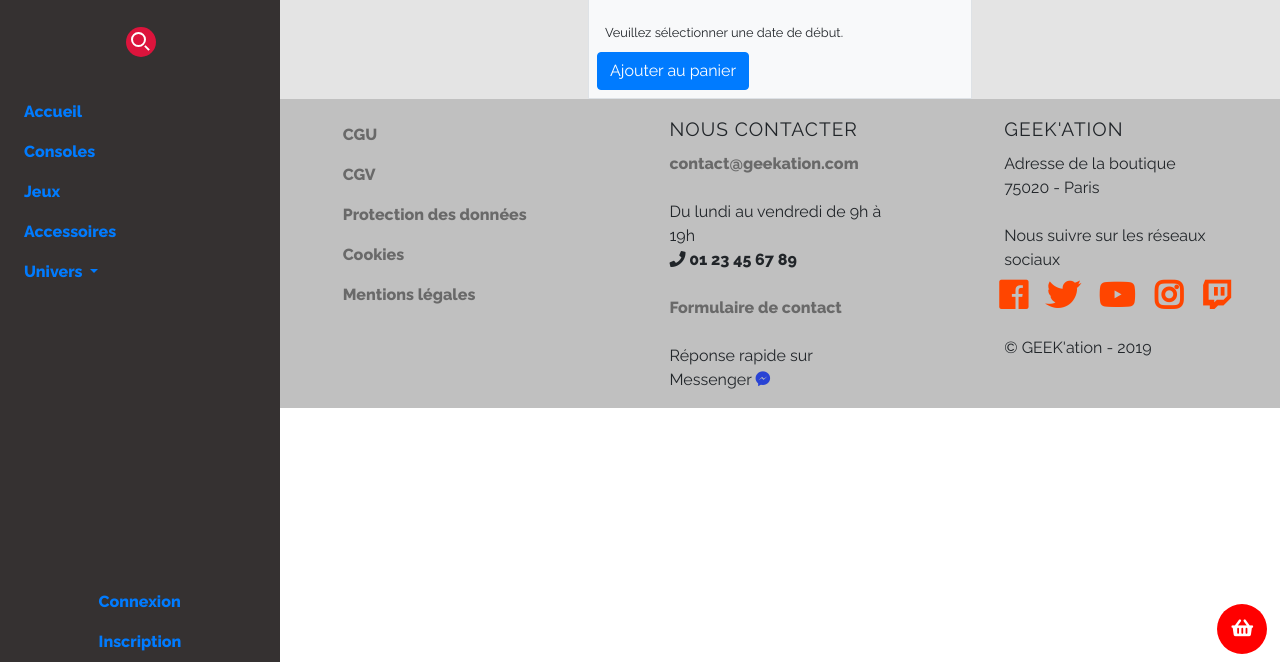
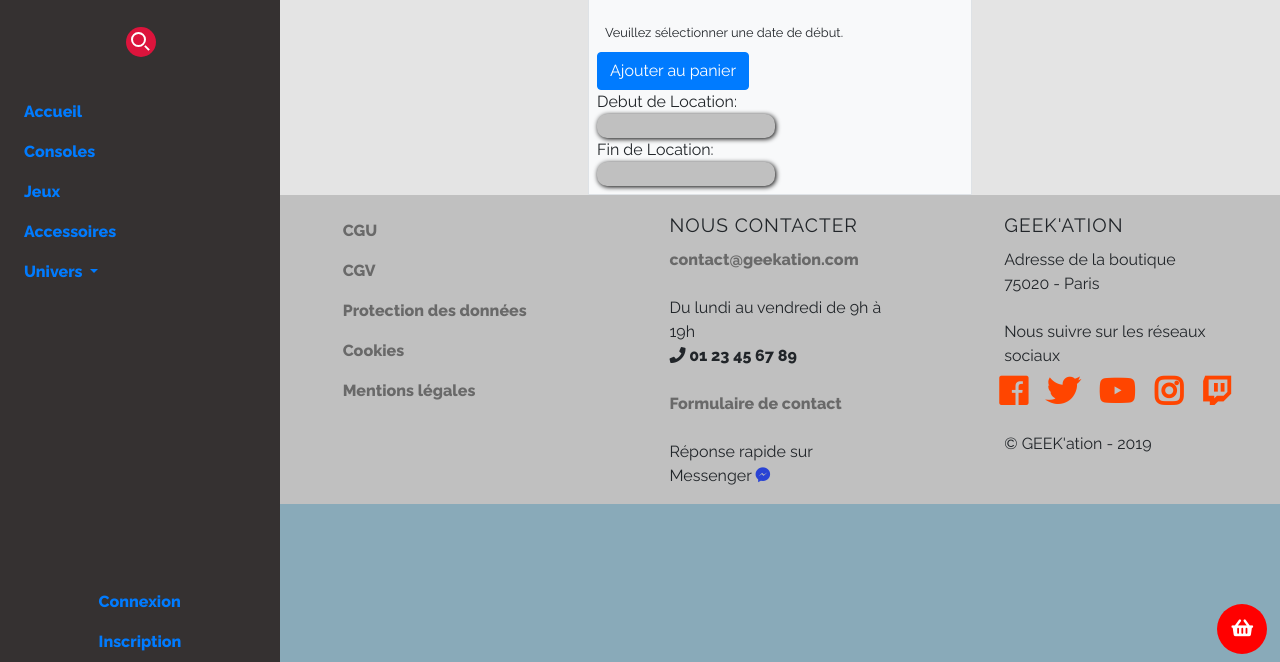
Before and after one commit to Ultrajet/geekation, a Symfony app: template templates/produit/show.html.twig in a window 1280 px wide. Shown: the part 138-800 px from the top of the page. Run offline with Twig, Linux system fonts and the light colour scheme; the template is opened without the code that fills it, so the values that code supplies are empty; some libraries are stand-ins or nearby versions.

Commit message:
Datepicker

```diff
--- a/DatePicker/Datepicker.css
+++ b/public/DatePicker/Datepicker.css
@@ -75,17 +75,7 @@ body {
 
 /*On retire le Prev et Next cree grace a la fonction et on rajoute de < > (on peut mettre ce que l on veut)*/
 
-.ui-datepicker-prev span, .ui-datepicker-next span {
-    display: none;
-}
 
-.ui-datepicker-prev::after {
-    content: '<';
-}
-
-.ui-datepicker-next::after {
-    content: '>';
-}
 
 /*Custom de la barre Jours du calendrier*/
 
--- a/templates/base.html.twig
+++ b/templates/base.html.twig
@@ -1,5 +1,6 @@
 <!DOCTYPE html>
 <html lang="fr">
+
 <head>
     <meta charset="UTF-8">
     <meta name="viewport" content="width=device-width, initial-scale=1.0">
@@ -9,11 +10,14 @@
     <link rel="stylesheet" href="https://stackpath.bootstrapcdn.com/bootstrap/4.3.1/css/bootstrap.min.css">
     <link href="https://fonts.googleapis.com/css?family=Raleway:300,400,800&display=swap" rel="stylesheet">
 
+
     <title>
         {% block title %}
         GEEK'ation
         {% endblock %}
     </title>
+    {% block stylesheets %}
+    {% endblock %}
 </head>
 
 <body>
@@ -31,7 +35,9 @@
             </div>
 
             <div class="row">
-                    <button class="navbar-toggler" type="button" data-toggle="collapse" data-target="#navbarSupportedContent" aria-controls="navbarSupportedContent" aria-expanded="false" aria-label="Toggle navigation">
+                <button class="navbar-toggler" type="button" data-toggle="collapse"
+                    data-target="#navbarSupportedContent" aria-controls="navbarSupportedContent" aria-expanded="false"
+                    aria-label="Toggle navigation">
                     <i class="fas fa-bars"></i>
                 </button>
             </div>
@@ -52,7 +58,8 @@
                         <a class="nav-link" href="#">Accessoires</a>
                     </li>
                     <li class="nav-item dropdown">
-                            <a class="nav-link dropdown-toggle" href="{{ path('univers') }}" id="navbarDropdown" role="button" data-toggle="dropdown" aria-haspopup="true" aria-expanded="false">
+                        <a class="nav-link dropdown-toggle" href="{{ path('univers') }}" id="navbarDropdown"
+                            role="button" data-toggle="dropdown" aria-haspopup="true" aria-expanded="false">
                             Univers
                         </a>
                         <div class="dropdown-menu" aria-labelledby="navbarDropdown">
@@ -65,7 +72,8 @@
 
                 {% if is_granted('ROLE_ADMIN') %}
                 <div class="nav-item dropdown">
-                            <a class="nav-link dropdown-toggle" href="#" id="navbarDropdownMenuLink" role="button" data-toggle="dropdown" aria-haspopup="true" aria-expanded="false">
+                    <a class="nav-link dropdown-toggle" href="#" id="navbarDropdownMenuLink" role="button"
+                        data-toggle="dropdown" aria-haspopup="true" aria-expanded="false">
                         Admin
                     </a>
                     <div class="dropdown-menu" aria-labelledby="navbarDropdownMenuLink">
--- a/templates/produit/show.html.twig
+++ b/templates/produit/show.html.twig
@@ -1,6 +1,17 @@
 {% extends 'base.html.twig' %}
 
+{% block stylesheets %}
+
+<link rel="stylesheet" href="//code.jquery.com/ui/1.12.1/themes/base/jquery-ui.css">
+<link rel="stylesheet" href="/resources/demos/style.css">
+<link rel="stylesheet" href="{{ asset('/DatePicker/Datepicker.css') }}">
+
+{% endblock %}
+
+
 {% block content %}
+
+
 <div class="mx-auto p-2 border bg-light" style="width: 30vw">
 
     <p class="align-text-right">Voici la page du produit : {{ produit.nom }}</p>
@@ -23,6 +34,9 @@
 
         <button type="submit" class="btn btn-primary">Ajouter au panier</button>
     </form>
+
+    <div>Debut de Location: <input type="text" id="datepicker-debut"></div>
+    <div>Fin de Location: <input type="text" id="datepicker-fin"></div>
 
 </div>
 {% endblock %}
@@ -72,4 +86,51 @@
         //     form.setAttribute('action', "{{ path('ajoutpanier', {slug: produit.slug, date_debut: " + date_debut_envoi + ", date_fin: " + date_fin_envoi + "}) }}");
         // })
 </script>
+
+<script src="https://code.jquery.com/ui/1.12.1/jquery-ui.js"></script>
+<script>
+    //fonction a rajouter sur le Datepicker
+    $(function () {
+        $("#datepicker").datepicker({
+            inline: true,
+            showOtherMonths: true,
+            //abbreviation des jours en FR
+            dayNamesMin: ['Dim', 'Lun', 'Mar', 'Mer', 'Jeu', 'Ven', 'Sam'],
+            monthNames: ["Janvier", "Fevrier", "Mars", "Avril", "Mai", "Juin", "Juillet", "Aout", "Septembre", "Octobre", "Novembre", "Decembre"],
+            dateFormat: "dd/mm/yy",
+        });
+    });
+    $(function () {
+
+
+        //Function
+        $("#datepicker-debut").datepicker({
+
+            minDate: 0,
+            prevText: "click for previous months",
+            nextText: "click for next months",
+            showOtherMonths: true,
+            selectOtherMonths: false,
+            monthNames: ["Janvier", "Fevrier", "Mars", "Avril", "Mai", "Juin", "Juillet", "Aout", "Septembre", "Octobre", "Novembre", "Decembre"],
+            dayNamesMin: ['Dim', 'Lun', 'Mar', 'Mer', 'Jeu', 'Ven', 'Sam'],
+            dateFormat: "dd/mm/yy",
+            onSelect: function (selectedDate) {
+                $("#datepicker-fin").datepicker("option", "minDate", selectedDate);
+            }
+        });
+        $("#datepicker-fin").datepicker({
+            prevText: "Mois precedent",
+            nextText: "Prochain Mois",
+            showOtherMonths: true,
+            selectOtherMonths: true,
+            monthNames: ["Janvier", "Fevrier", "Mars", "Avril", "Mai", "Juin", "Juillet", "Aout", "Septembre", "Octobre", "Novembre", "Decembre"],
+            dayNamesMin: ['Dim', 'Lun', 'Mar', 'Mer', 'Jeu', 'Ven', 'Sam'],
+            dateFormat: "dd/mm/yy",
+            onSelect: function (selectedDate) {
+                $("#datepicker-debut").datepicker("option", "maxDate", selectedDate);
+            }
+        });
+    });
+</script>
+
 {% endblock %}
```
Also changed, not shown: public/DatePicker/Datepicker.html (renamed from DatePicker/Datepicker.html). Lines whose indentation alone changed are shown as unchanged.
